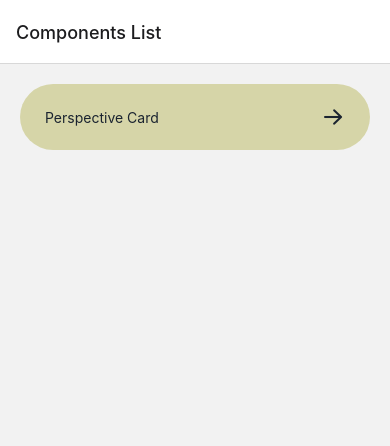
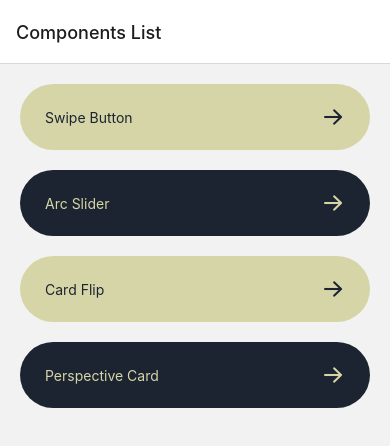
Before and after one commit to ankurbit1997/React-Native-Components-, a React Native app: screen / in a window 390 px wide. Shown: the top 446 px of the page. Built offline with nearby package versions, Linux system fonts and the light colour scheme.

Commit message:
added perspective card

```diff
--- a/screens/CardFlip/Component.tsx
+++ b/screens/CardFlip/Component.tsx
@@ -74,5 +74,6 @@ const Styles = StyleSheet.create({
     backfaceVisibility: "hidden",
     alignItems: "center",
     justifyContent: "center",
+    zIndex: 10,
   },
 });
--- a/screens/Main.tsx
+++ b/screens/Main.tsx
@@ -18,18 +18,18 @@ interface componentListType {
 }
 
 const componentList: componentListType[] = [
-  // {
-  //   name: "Swipe Button",
-  //   path: "swipe-button",
-  // },
-  // {
-  //   name: "Arc Slider",
-  //   path: "arc-slider",
-  // },
-  // {
-  //   name: "Card Flip",
-  //   path: "card-flip",
-  // },
+  {
+    name: "Swipe Button",
+    path: "swipe-button",
+  },
+  {
+    name: "Arc Slider",
+    path: "arc-slider",
+  },
+  {
+    name: "Card Flip",
+    path: "card-flip",
+  },
   {
     name: "Perspective Card",
     path: "perspective-card",
```
